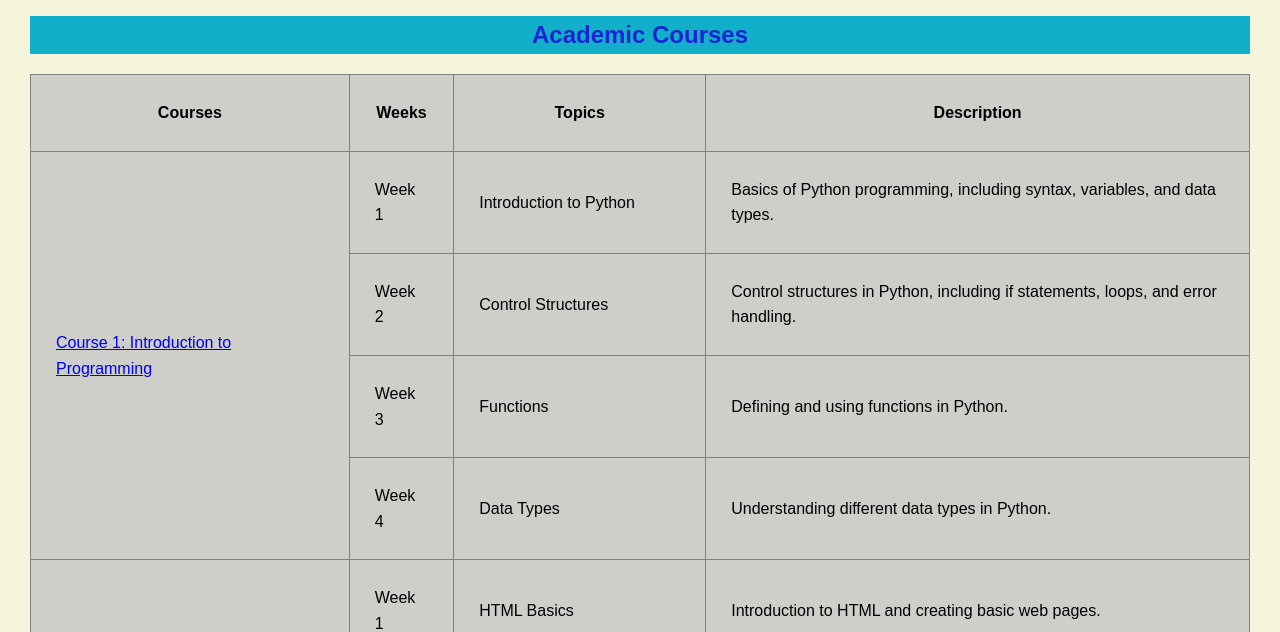
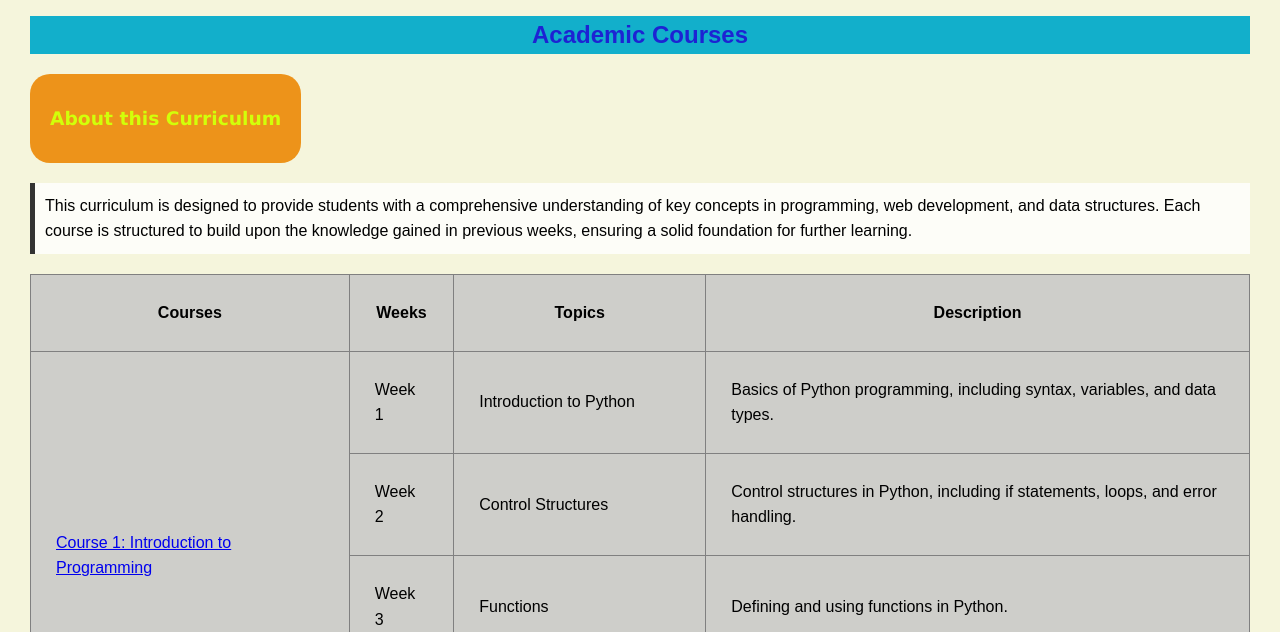
Before and after one commit to adi-tya45/ABES-FSD3-01751, a plain HTML site: page curriculumproject1.html in a window 1280 px wide. Shown: the part 168-800 px from the top of the page. Drawn offline with Linux system fonts and the light colour scheme.

Commit message:
curriculum

```diff
--- a/curriculumproject1.html
+++ b/curriculumproject1.html
@@ -57,13 +57,39 @@
 
     }
 
+    #about-curriculum {
+        color: #d2ff09;
+        margin-top: 30px;
+
+
+        display: block;
+    }
+
+    span{
+
+        background-color: rgba(237, 139, 10, 0.921);
+        display: inline-block;
+        padding-left: 20px;
+        padding-right: 20px;
+        padding-bottom: 10px;
+
+        border-radius: 20px;
+        font-family: Verdana, Geneva, Tahoma, sans-serif;
+    }
+    #aboutpara {
+        margin: 20px 0;
+        padding: 10px;
+        background-color: rgba(255, 255, 255, 0.8);
+        border-left: 5px solid #333;
+    }
+
 </style>
 
 
 
 </head>
 
-
+<body>
 
 <h1>Course Curriculum</h1>
 <h1>Academic Year 2025-2026</h1>
@@ -71,7 +97,10 @@
 <h2 id="academic-courses">Academic Courses</h2>
 
 
+<span><h3 id="about-curriculum">About this Curriculum</h3></span>
 
+
+<p id="aboutpara">This curriculum is designed to provide students with a comprehensive understanding of key concepts in programming, web development, and data structures. Each course is structured to build upon the knowledge gained in previous weeks, ensuring a solid foundation for further learning.</p>
 
 <table border="1" cellpadding="25" cellspacing="10">
     <thead >
```
